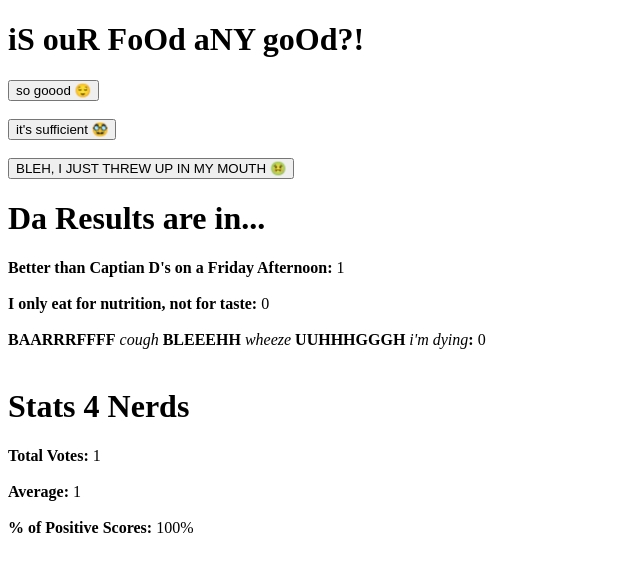
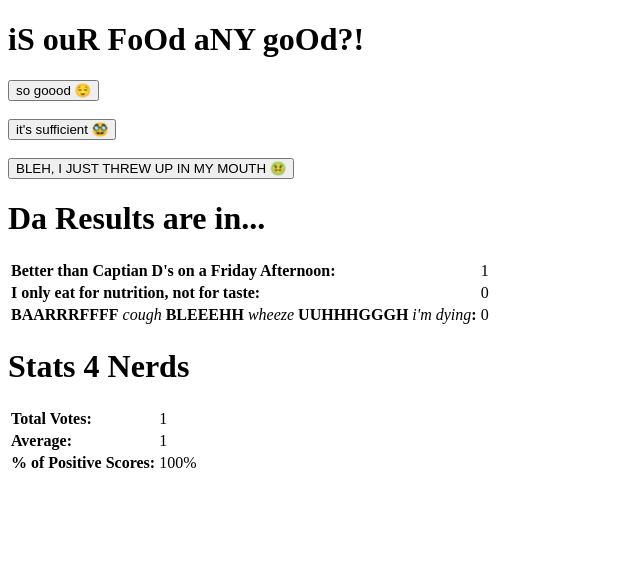
Before and after one commit to awesomebunny2/Full-Stack-Open, a React (Vite) app in the folder Part 1/1.6-1.14/: page / in a window 1280 px wide. Both pictures are taken after a click on the button "so goood 😌". Shown: the top 572 px of the page, without its empty margins (0-640 px from the left). Built offline with nearby package versions, Linux system fonts and the light colour scheme.

Commit message:
Exercise 1.11

```diff
--- a/Part 1/1.6-1.14/src/App.jsx
+++ b/Part 1/1.6-1.14/src/App.jsx
@@ -11,7 +11,14 @@ const Display = props => {
         )
     } else {
         return (
-            <div>{props.value}</div>
+            <>
+                <tbody>
+                    <tr>
+                        <td>{props.text}</td>
+                        <td>{props.value}</td>
+                    </tr>
+                </tbody>
+            </>
         )
     };
 
@@ -25,13 +32,17 @@ const Button = props => {
 
 const Stats = ({ good, neutral, bad }) => {
 
-    const goodText = <><b>Better than Captian D's on a Friday Afternoon:</b> {good}<br/><br/></>;
-    const neutralText = <><b>I only eat for nutrition, not for taste:</b> {neutral}<br/><br/></>;
-    const badText = <><b>BAARRRFFFF</b> <i>cough</i> <b>BLEEEHH</b> <i>wheeze</i> <b>UUHHHGGGH</b> <i>i'm dying</i><b>:</b> {bad}<br/><br/></>;
+    const goodText = <><b>Better than Captian D's on a Friday Afternoon:</b></>;
+    const neutralText = <><b>I only eat for nutrition, not for taste:</b></>;
+    const badText = <><b>BAARRRFFFF</b> <i>cough</i> <b>BLEEEHH</b> <i>wheeze</i> <b>UUHHHGGGH</b> <i>i'm dying</i><b>:</b></>;
 
-    const allText = <><b>Total Votes:</b> {good + neutral + bad}<br/><br/></>
-    const average = <><b>Average:</b> {(good + -Math.abs(bad))/(good + neutral + bad)}<br/><br/></>
-    const positivePercent = <><b>% of Positive Scores:</b> {(good/(good + neutral + bad))*100}%<br/><br/></>
+    const allText = <><b>Total Votes:</b></>
+    const averageText = <><b>Average:</b></>
+    const positivePercent = <><b>% of Positive Scores:</b></>
+
+    const all = <>{good + neutral + bad}</>
+    const average = <>{(good + -Math.abs(bad))/(good + neutral + bad)}</>
+    const percent = <>{(good/(good + neutral + bad))*100}%</>
 
     if ((good + neutral + bad == 0)) {
         return (
@@ -46,13 +57,18 @@ const Stats = ({ good, neutral, bad }) => {
         return (
             <>
                 <Display value={"Da Results are in..."} type={"header"}/>
-                <Display value={goodText} type={"body"}/>
-                <Display value={neutralText} type={"body"}/>
-                <Display value={badText} type={"body"}/>
+                <table>
+                    <Display text={goodText} value={good} type={"body"}/>
+                    <Display text={neutralText} value={neutral} type={"body"}/>
+                    <Display text={badText} value={bad} type={"body"}/>
+                </table>
+
                 <Display value={"Stats 4 Nerds"} type={"header"}/>
-                <Display value={allText} type={"body"}/>
-                <Display value={average} type={"body"}/>
-                <Display value={positivePercent} type={"body"}/>
+                <table>
+                    <Display text={allText} value={all} type={"body"}/>
+                    <Display text={averageText} value={average} type={"body"}/>
+                    <Display text={positivePercent} value={percent} type={"body"}/>
+                </table>
             </>
         )
     };
```
